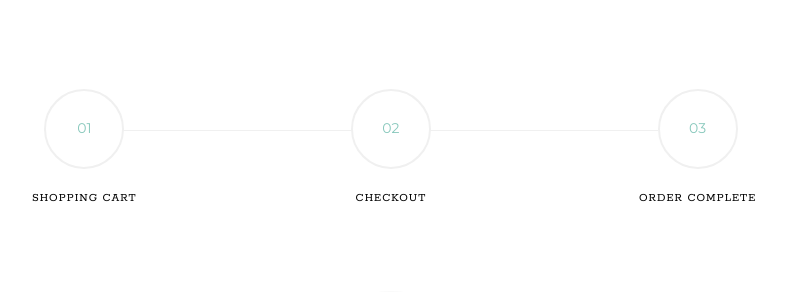
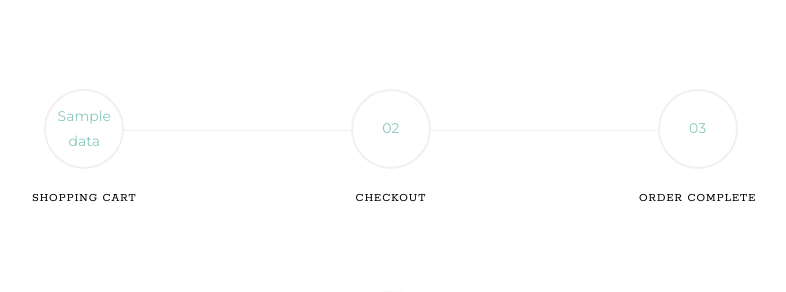
Before and after one commit to aaomoware/veryclean, a Flask app: template shop/templates/products/order_complete.html in a window 1280 px wide. Shown: the part 285-577 px from the top of the page, without its empty margins (249-1035 px from the left). Run offline with Flask 2, Linux system fonts and the light colour scheme; the template is opened without the code that fills it: most values are stand-ins (such as "Sample title", 1, 10 or a date in 2020); some libraries are stand-ins or nearby versions.

Commit message:
debugging

```diff
--- a/shop/customers/routes.py
+++ b/shop/customers/routes.py
@@ -91,8 +91,8 @@ def get_order():
             db.session.add(order)
             db.session.commit()
             session.pop('Shoppingcart')
-           # return render_template('products/order_complete.html')
-            return redirect(url_for('orders',invoice=invoice))
+            return render_template('products/order_complete.html', data=data)
+            #return redirect(url_for('orders',invoice=invoice))
         except Exception as e:
             print(e)
             flash('Something went wrong while getting orders', 'danger')
--- a/shop/templates/products/order_complete.html
+++ b/shop/templates/products/order_complete.html
@@ -14,7 +14,7 @@
 					<div class="col-sm-10 offset-md-1">
 						<div class="process-wrap">
 							<div class="process text-center active">
-								<p><span>01</span></p>
+								<p><span>{{data}}</span></p>
 								<h3>Shopping Cart</h3>
 							</div>
 							<div class="process text-center active">
```
